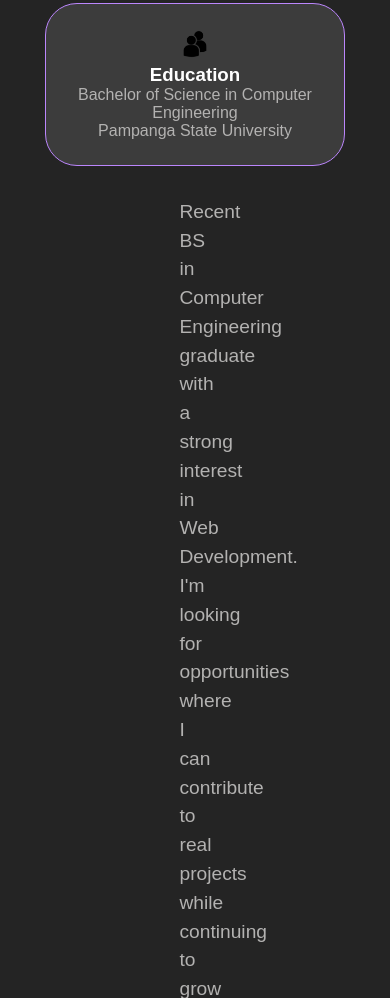
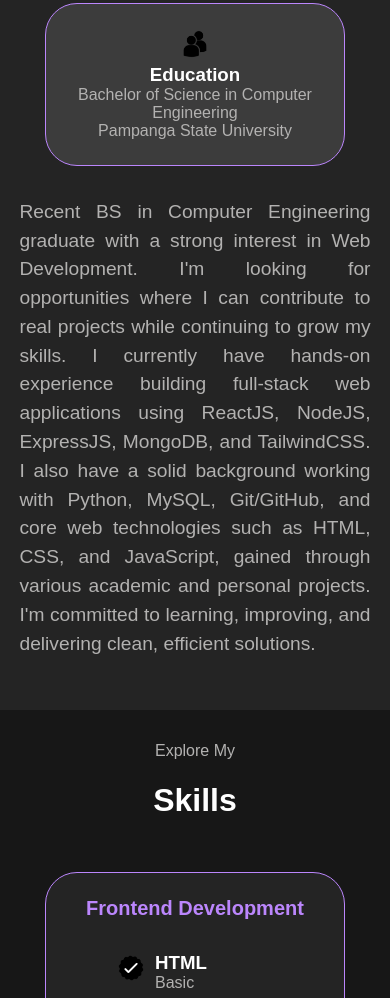
Before and after one commit to elleinad022/plainPorfolio, a website: page index.html in a window 390 px wide. Shown: the part 1186-2184 px from the top of the page. Drawn offline with nearby package versions, Linux system fonts and the light colour scheme; a web font is replaced by a local one.

Commit message:
media queries fix

```diff
--- a/media-queries.css
+++ b/media-queries.css
@@ -51,10 +51,13 @@
   .aboutContainers {
     margin-top: 0;
   }
+
+  .aboutText {
+    margin: 0 4rem;
+  }
 }
 
 @media screen and (max-width: 600px) {
-
   #contact,
   footer {
     height: 20vh;
@@ -68,7 +71,6 @@
     height: 83vh;
     margin-bottom: 0;
     padding: 4vh 0 0 0;
-
   }
 
   article {
@@ -98,7 +100,6 @@
     width: auto;
     height: 46vw;
     justify-content: center;
-
   }
 
   .sectionTextp2 {
@@ -112,4 +113,7 @@
   .textContainer {
     text-align: justify;
   }
+  .aboutText {
+    margin: 0;
   }
+}
```
Lines whose indentation alone changed are shown as unchanged.
